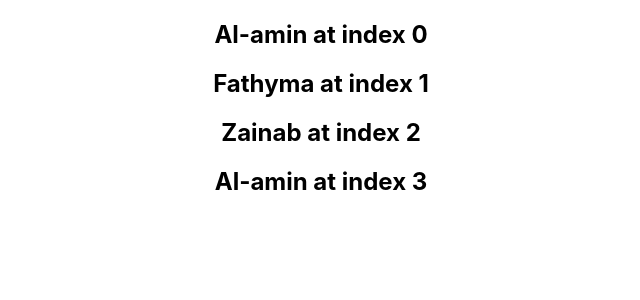
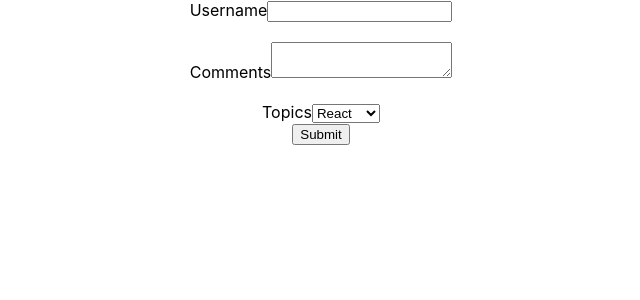
Before and after one commit to rocklessg/react23, a React (Create React App) app: page / in a window 1280 px wide. Shown: the top 300 px of the page, without its empty margins (319-959 px from the left). Built offline with nearby package versions, Linux system fonts and the light colour scheme.

Commit message:
Forms Handling

```diff
--- a/src/App.js
+++ b/src/App.js
@@ -11,6 +11,7 @@
 import ParentComponent from './components/ParentComponent';
 import UserGreeting from './components/UserGreeting';
 import NameList from './components/NameList';
+import Form from './components/Form';
 
 // function App() {
 //   return (
@@ -40,7 +41,8 @@
   render() {
     return(
       <div className="App">
-        < NameList />
+        < Form />
+        {/* < NameList /> */}
         {/* < UserGreeting /> */}
         {/* < ParentComponent /> */}
         {/* < EventBind /> */}
--- /dev/null
+++ b/src/components/Form.js
@@ -0,0 +1,74 @@
+import React, { Component } from 'react'
+
+ class Form extends Component {
+    constructor(props) {
+      super(props)
+
+      this.state = {
+         username: '',
+         comments: '',
+         topic: 'react'
+      }
+    }
+
+    handleUsenameChange = event => {
+        this.setState({
+            username: event.target.value
+        })
+    }
+
+    handleCommentsChange = event => {
+        this.setState({
+            comments: event.target.value
+        })
+    }
+
+    handleTopicChange = event => {
+        this.setState({
+            topic: event.target.value
+        })
+    }
+
+    handleSubmit = event => {
+
+        alert(`${this.state.username} ${this.state.comments} ${this.state.topic}`)
+        event.preventDefault()
+    }
+
+  render() {
+    const { username, comments, topic } = this.state
+    return (
+        <form onSubmit={this.handleSubmit}>
+            <div>
+                <label>Username</label>
+                <input
+                    type='text'
+                    value={username}
+                    onChange={this.handleUsenameChange}
+                />
+            </div><br/>
+            <div>
+                <label>Comments</label>
+                <textarea
+                    value={comments}
+                    onChange={this.handleCommentsChange}>
+
+                </textarea>
+            </div><br />
+            <div>
+                <label>Topics</label>
+                <select
+                    value={topic}
+                    onChange={this.handleTopicChange}>
+                    <option value='angular'>Angular</option>
+                    <option value='react'>React</option>
+                    <option value='vue'>Vue</option>
+                </select>
+            </div>
+            <button type='submit'>Submit</button>
+        </form>
+    )
+  }
+}
+
+export default Form
```
